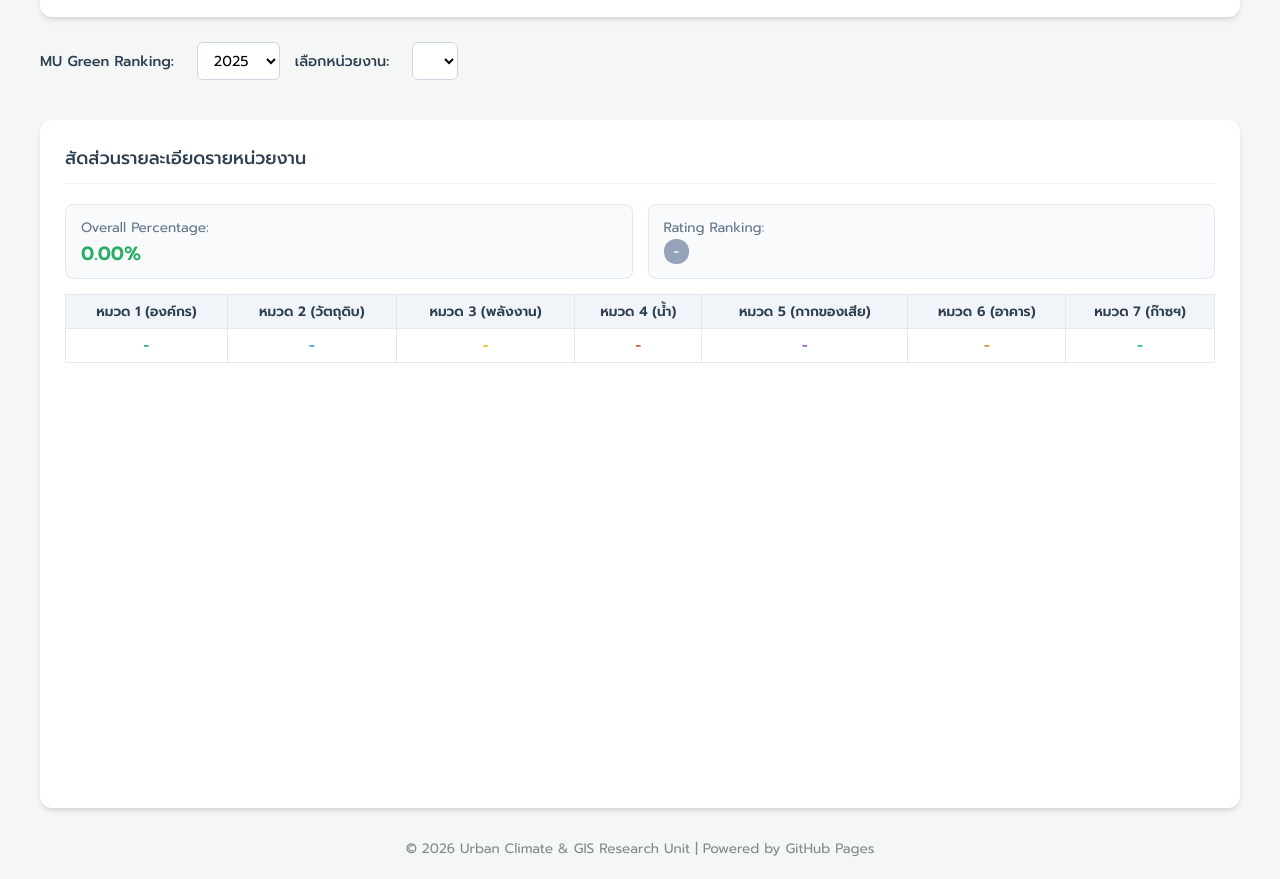
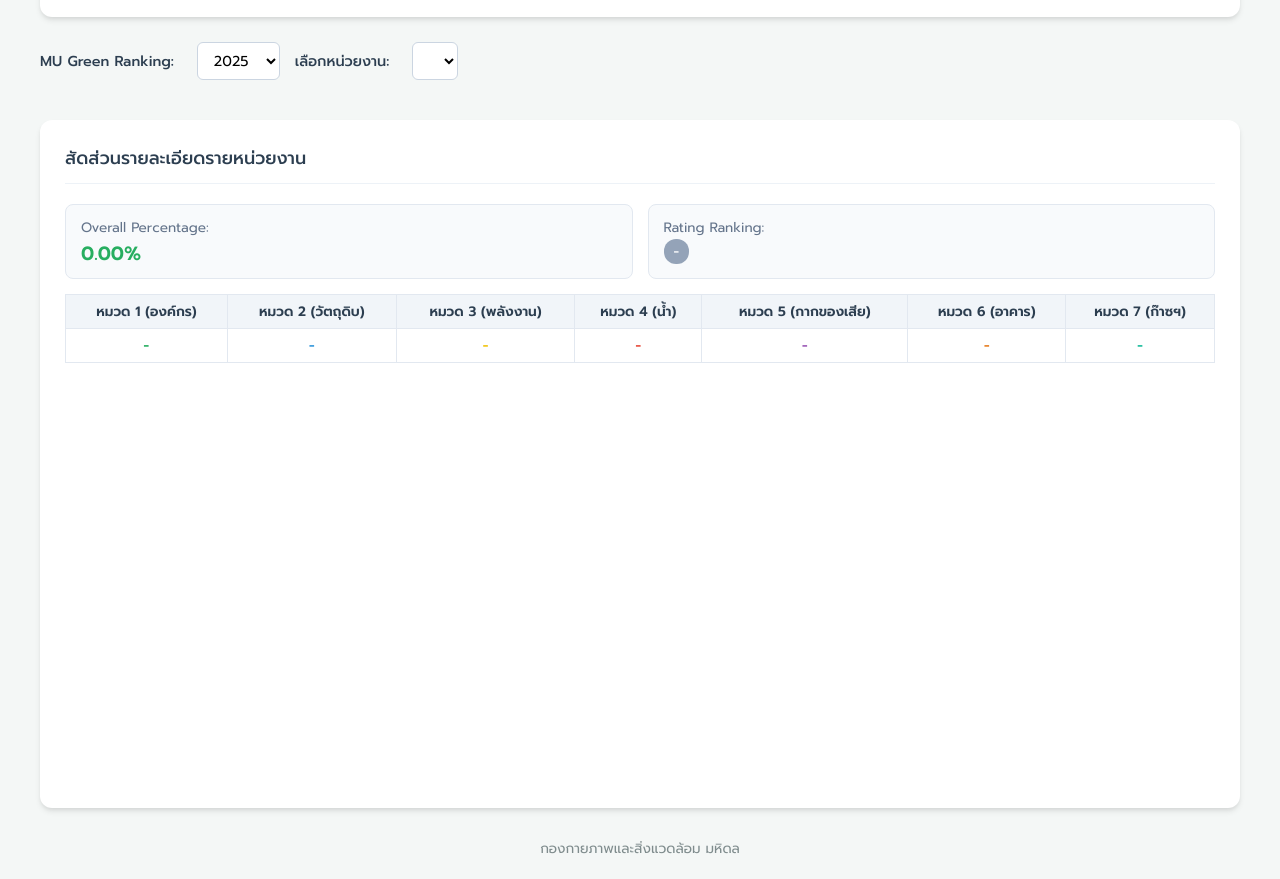
Before and after one commit to cosin789/CHART_WEB_GREEN, a plain HTML site: page index.html in a window 1280 px wide. Shown: the part 79-958 px from the top of the page. Drawn offline with nearby package versions, Linux system fonts and the light colour scheme.

Commit message:
UPDATE FOOTER
UPDATE FOOTER

```diff
--- a/index.html
+++ b/index.html
@@ -239,7 +239,7 @@
         </div>
 
         <footer>
-            <p>© 2026 Urban Climate & GIS Research Unit | Powered by GitHub Pages</p>
+            <p>กองกายภาพและสิ่งแวดล้อม มหิดล</p>
         </footer>
     </div>
 
```
